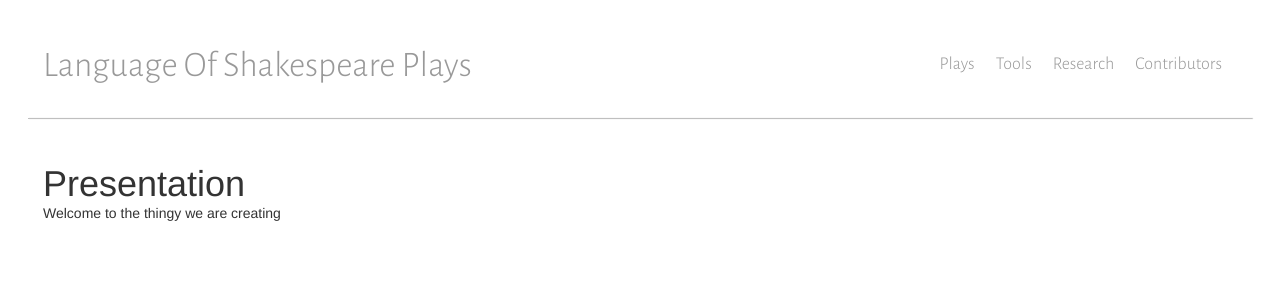
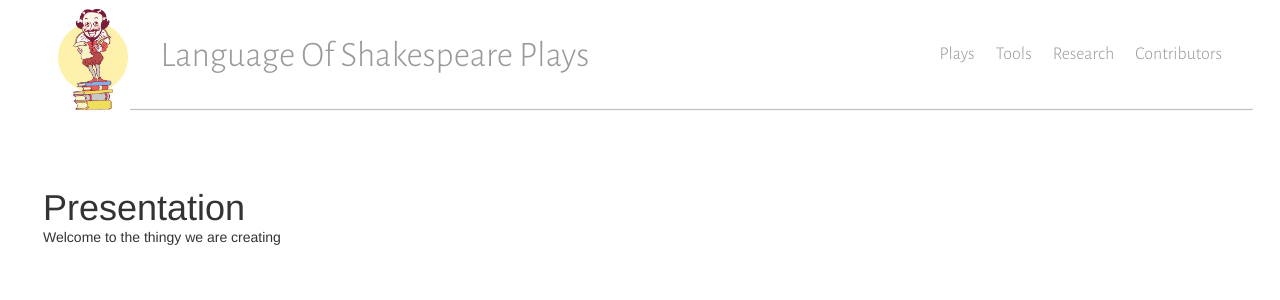
Before and after one commit to iahmed0/SU-LOSP.github.io, a Jekyll site: the page built from index.md, in a window 1280 px wide. Shown: the top 300 px of the page. Built offline with Jekyll 4.4.1, drawn with Linux system fonts in a browser that asks for light colours.

Commit message:
Add little Shakespeare's logo

```diff
--- a/_layouts/default.html
+++ b/_layouts/default.html
@@ -11,11 +11,11 @@
   <body>
     <header id="header" class="col-md-12">
       <a href="/">
-        <!-- logo -->
+        <img class="col-md-1"src="/assets/images/shakespeare.png" alt="Little Shakespeare"/>
         <h1 class="col-md-6">Language Of Shakespeare Plays</h1>
       </a>
 
-      <nav class="col-md-6">
+      <nav class="col-md-5">
         <ul>
           <li><a href="#">Plays</a>
             <ul>
@@ -29,6 +29,7 @@
           <li><a href="/tools/">Contributors</a></li>
         </ul>
       </nav>
+      <div id="split" class="col-md-11" />
     </header>
 
     <main class="col-md-12">
--- a/assets/css/main.scss
+++ b/assets/css/main.scss
@@ -50,22 +50,27 @@ a {
 
 
 body {
-    padding: 2em;
+    padding: 0 2em 0 2em;
 }
 
 
 #header {
     font-family: "Alegreya";
     font-size: 18px;
-    margin: 1em 0 2em 0;
+    margin: 0 0 2em 0;
+
+    & img {
+        margin: .5em 0 0 0;
+    }
 
     & h1 {
-        margin: 0;
-        padding: 0;
+        margin: 1em 0 0 0;
+        padding: 0 0 0 .5em;
     }
 
 
     & nav {
+        margin: 2em 0 0 0;
         line-height: 200%;
         text-align: right;
 
@@ -84,25 +89,15 @@ body {
         }
     }
 
-    & hr {
-        width: 80%;
+    & #split {
+        position: absolute;
+        bottom: 0;
+        right: 0;
         margin: auto;
-        color: $text-color;
+        height: 1px;
+        border-bottom: 1px solid lighten($link-color, 15%);
+        box-shadow: 1px 0px 1px 0px lighten($link-color, 15%);
     }
-}
-
-#header:after {
-    content: "";
-    position: absolute;
-    top: 4em;
-    left: 0;
-    right: 0;
-    bottom: 0;
-    height: 1px;
-    margin: auto;
-    width: 100%;
-    border-bottom: 1px solid lighten($link-color, 15%);
-    box-shadow: 1px 0px 1px 0px lighten($link-color, 15%);
 }
 
 main {
```
Also changed, not shown: assets/images/shakespeare.png (added).
